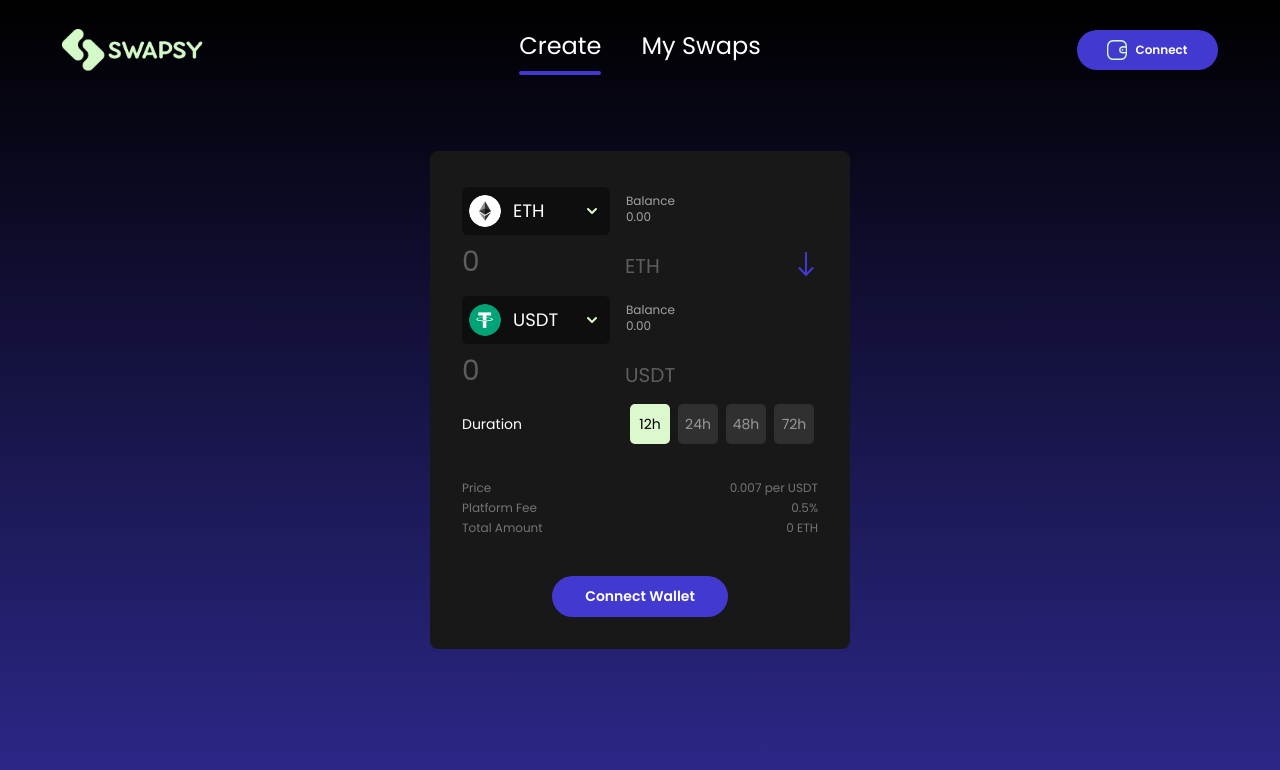
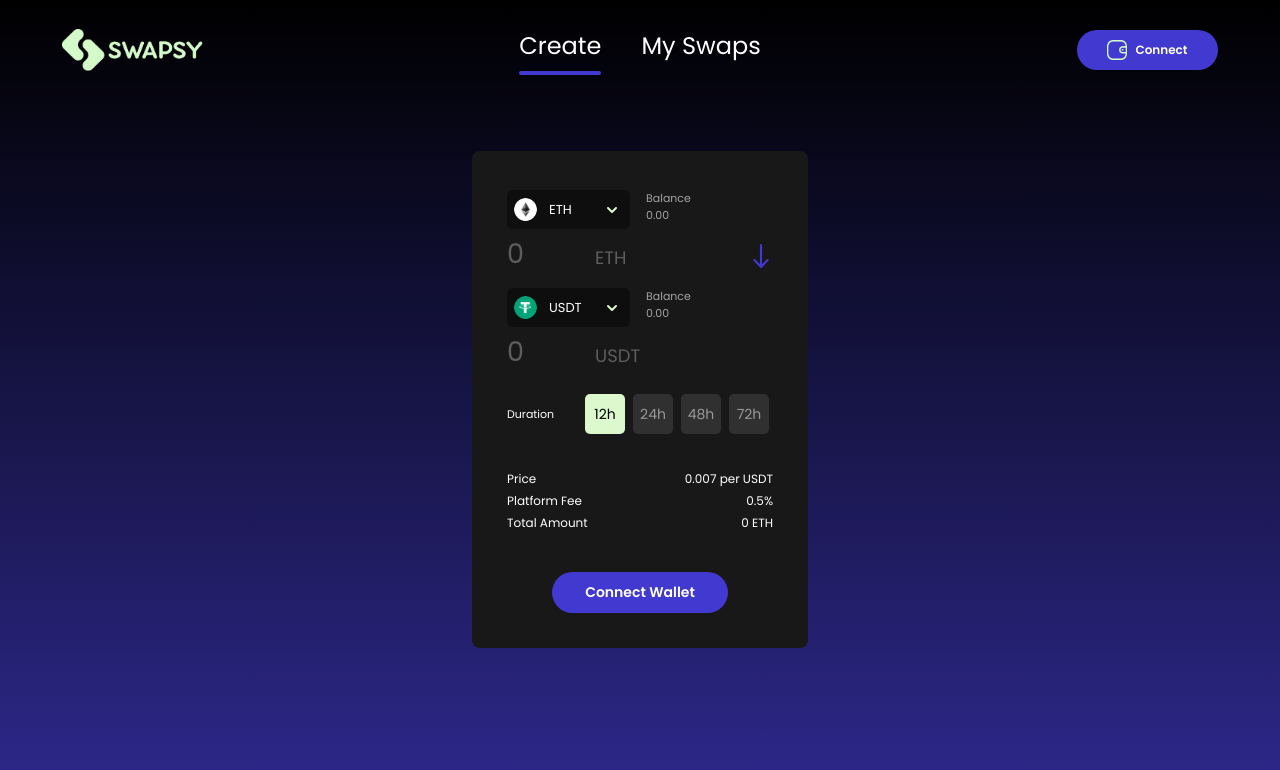
Before and after one commit to harisalkarni/swapsy-test, a React (Create React App) app: page / in a window 1280 px wide. Shown: the top 770 px of the page. Built offline with nearby package versions, Linux system fonts and the light colour scheme.

Commit message:
improve styling

```diff
--- a/src/components/atoms/AmountLabel.tsx
+++ b/src/components/atoms/AmountLabel.tsx
@@ -7,7 +7,7 @@
 }
 
 function AmountLabel({ amount, name, setAmount }: Props) {
-  const [width, setWidth] = useState(4);
+  const [width, setWidth] = useState(1);
 
   return (
     <div className="flex flex-row items-end w-[85px] h-[33px]">
@@ -18,13 +18,13 @@
           if (e.target.validity.valid) {
             const targetValue = parseInt(e.target.value) || 0;
             setAmount(targetValue);
-            setWidth(e.target.value.length === 0 ? 4 : e.target.value.length);
+            setWidth(e.target.value.length === 1 ? 3 : e.target.value.length);
           }
         }}
         pattern="^[0-9]*[.,]?[0-9]*$"
         size={width}
         placeholder="0.00"
-        className={`h-6 md:h-7 text-left max-w-[200px] text-[24px] md:text-[28px] bg-transparent outline-none text-white placeholder:text-white/30 ${
+        className={`h-6 md:h-7 text-left max-w-[200px] text-[24px] md:text-[27px] bg-transparent outline-none text-white placeholder:text-white/30 ${
           amount === 0 ? "text-white/30" : "text-white"
         }`}
       />
@@ -32,7 +32,7 @@
       <div
         className={`${
           amount === 0 ? "text-white/30" : "text-white"
-        } text-[16px] md:text-[20px] ml-1 leading-[20px]`}
+        } text-[16px] md:text-[18px] ml-1 leading-[20px]`}
       >
         {name}
       </div>
--- a/src/components/atoms/BalanceLabel.tsx
+++ b/src/components/atoms/BalanceLabel.tsx
@@ -6,7 +6,7 @@
 
 function BalanceLabel({ balance }: Props) {
   return (
-    <div className="text-[8px] md:text-xs opacity-60 text-white ml-[16px]">
+    <div className="text-[8px] md:text-[11px] opacity-60 text-white ml-[16px]">
       <div>Balance</div>
       <div>{numeral(balance).format("0,0.00")}</div>
     </div>
--- a/src/components/atoms/CoinOptions.tsx
+++ b/src/components/atoms/CoinOptions.tsx
@@ -20,14 +20,14 @@
       {({ open }) => (
         <>
           <div className="mt-1 relative">
-            <Listbox.Button className="relative w-full bg-secondaryblack rounded-md shadow-sm px-[7px] pr-10 py-2 text-left cursor-default focus:outline-none focus:ring-1 focus:ring-indigo-500 focus:border-indigo-500 sm:text-sm">
+            <Listbox.Button className="relative w-full bg-secondaryblack rounded-md shadow-sm px-[7px] pr-10 py-2 text-left cursor-default focus:outline-none focus:ring-1 focus:ring-indigo-500 focus:border-indigo-500 text-[12px] md:text-[13px]">
               <span className="flex items-center">
                 <img
                   src={selected.avatar}
                   alt="icon"
-                  className="flex-shrink-0 w-5 md:w-8 object-contain rounded-full"
+                  className="flex-shrink-0 w-[21px] md:w-[23px] object-contain rounded-full"
                 />
-                <span className="ml-3 block truncate text-white text-[12px] md:text-lg">
+                <span className="ml-3 block truncate text-white text-[12px] md:text-[13px]">
                   {selected.name}
                 </span>
               </span>
@@ -64,12 +64,12 @@
                           <img
                             src={coin.avatar}
                             alt="icon"
-                            className="flex-shrink-0 object-contain w-5 md:w-8 rounded-full"
+                            className="flex-shrink-0 object-contain w-[21px] md:w-[23px] rounded-full"
                           />
                           <span
                             className={classNames(
                               selected ? "font-semibold" : "font-normal",
-                              "ml-3 block truncate text-white text-[12px] md:text-lg"
+                              "ml-3 block truncate text-white text-[12px] md:text-[13px]"
                             )}
                           >
                             {coin.name}
--- a/src/components/atoms/Duration.tsx
+++ b/src/components/atoms/Duration.tsx
@@ -8,15 +8,15 @@
 
 const Duration = ({ selected, setSelected }: Props) => {
   return (
-    <div className="flex flex-row items-center justify-between mt-[19px]">
-      <div className="text-white text-[10px] md:text-sm">Duration</div>
+    <div className="flex flex-row items-center justify-between mt-[28px]">
+      <div className="text-white text-[10px] md:text-[11px]">Duration</div>
       <div className="flex flex-row">
         {Durations.map((duration, index) => {
           return (
             <div
               key={index}
               onClick={() => setSelected(duration)}
-              className={`h-[30px] w-[30px] md:h-10 md:w-10 mx-1 rounded-[5px] justify-center items-center flex flex-row  cursor-pointer ${
+              className={`h-[30px] w-[30px] md:h-[40px] md:w-[40px] mx-1 rounded-[5px] justify-center items-center flex flex-row  cursor-pointer ${
                 selected === duration
                   ? "bg-second-tea-green"
                   : "bg-dark-charcoal"
--- a/src/components/atoms/TokenSwap.tsx
+++ b/src/components/atoms/TokenSwap.tsx
@@ -51,7 +51,7 @@
   return (
     <div className="relative z-5">
       <div className="flex flex-row items-center mb-[8px]">
-        <div className="w-[124px] md:w-[148px]">
+        <div className="w-[124px] md:w-[123px] h-[36px] md:h-[41px]">
           <CoinOptions selected={from} setSelected={setFrom} />
         </div>
         <BalanceLabel balance={store.wallet.amount} />
@@ -71,14 +71,14 @@
         </button>
       </div>
       <div className="flex flex-row items-center mt-4 mb-[8px]">
-        <div className="w-[124px] md:w-[148px]">
+        <div className="w-[124px] md:w-[123px] h-[36px] md:h-[41px]">
           <CoinOptions selected={to} setSelected={setTo} />
         </div>
         <BalanceLabel balance={0} />
       </div>
       <AmountLabel amount={toAmount} name={to.name} setAmount={setToAmount} />
       <Duration selected={duration} setSelected={setDuration} />
-      <div className="text-white/40 flex flex-col mt-9 text-[10px] md:text-xs">
+      <div className="text-white/40 md:text-white flex flex-col mt-9 text-[10px] md:text-[12px]">
         <FeeLabel label="Price" value="0.007 per USDT" />
         <FeeLabel
           label="Platform Fee"
--- a/src/components/atoms/WalletList.tsx
+++ b/src/components/atoms/WalletList.tsx
@@ -16,7 +16,7 @@
 }: WalletListProps) => {
   return (
     <div
-      className="flex flex-row items-center md:w-[177px] md:h-[40px] w-[255px] h-[58px] px-[16px] md:px-[11px] bg-secondaryblack rounded-[5px] mb-[8px]"
+      className="flex flex-row cursor-pointer items-center md:w-[177px] md:h-[40px] w-[255px] h-[58px] px-[16px] md:px-[11px] bg-secondaryblack rounded-[5px] mb-[8px]"
       onClick={() => onSelectWallet({ label: label, amount: amount })}
     >
       <div className="w-[36px] h-[36px] md:w-[24px] md:h-[24px] flex items-center justify-center mr-[24px] md:mr-[17px]">
--- a/src/components/organisms/Swap.tsx
+++ b/src/components/organisms/Swap.tsx
@@ -433,7 +433,8 @@
       />
       <div
         className={`rounded-[8px] relative z-5  md:mt-20 w-full ${
-          activeTab === "CREATE" && "bg-erie-black p-8 w-[320px] md:w-[420px]"
+          activeTab === "CREATE" &&
+          "bg-erie-black p-8 md:p-[35px] w-[320px] md:w-[336px]"
         }`}
       >
         {activeTab === "CREATE" ? (
@@ -461,7 +462,7 @@
         </div>
       )}
 
-      {store.modal !== "NULL" && isBrowser && !rightSide && (
+      {store.modal !== "NULL" && isBrowser && rightSide && (
         <div
           className={`absolute top-0 bottom-0 left-0 right-0 flex bg-black bg-opacity-80 flex-row justify-center items-center `}
         >
```
